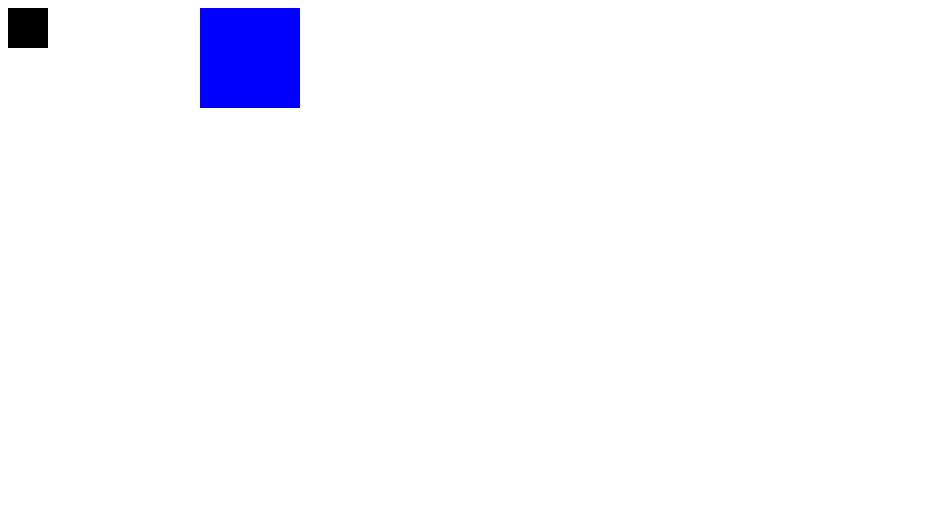
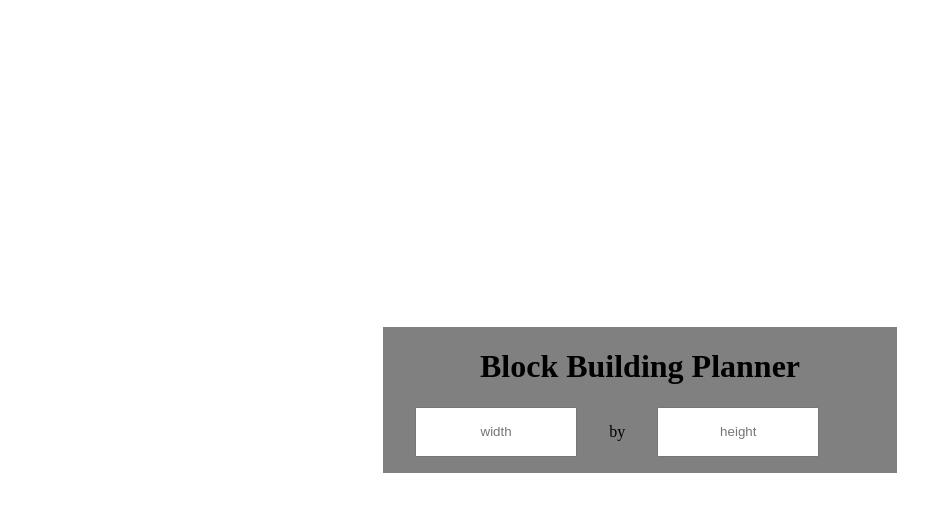
Before and after one commit to jonathanrivard/blockbuildplanner, a plain HTML site: page index.html in a window 1280 px wide. Shown: the whole page, without its empty margins (0-952 px from the left). Drawn offline with Linux system fonts and the light colour scheme.

Commit message:
Prototype working, need to create item object

```diff
--- a/css/style.css
+++ b/css/style.css
@@ -1,14 +1,48 @@
-#item-container {
+#main-container {
     position: absolute;
-    width: 40px;
-    height: 40px;
-    background-color: black;
+    width: auto;
+    height: auto;
+    background-color: gray;
 }
 
-#test {
-    position: absolute;
-    left: 200px;
-    width: 100px;
-    height: 100px;
-    background-color: blue;
+#main-container #header {
+    display: flex;
+    flex-direction: column;
+    align-items: center;
 }
+
+#main-container #header h1 {
+
+}
+
+#main-container #header #levels {
+
+}
+
+#main-container #header #settings {
+    display: flex;
+    flex-direction: row;
+}
+
+#main-container #header #settings input{
+    width: 30%;
+    margin: 0rem 2rem;
+    text-align: center;
+}
+
+#main-container #item-container {
+    width: auto;
+    height: auto;
+    background-color: gray;
+    display: grid;
+    grid-template-rows: auto;
+    grid-template-columns: 1fr 1fr 1fr 1fr 1fr;
+    grid-gap: 0.5rem;
+    padding: 0.5rem;
+}
+
+#main-container #item-container .item {
+    background-color: lightgray;
+    width: 5rem;
+    height: 5rem;
+}
--- a/index.html
+++ b/index.html
@@ -8,9 +8,20 @@
     <link rel="stylesheet" href="./css/style.css">
 </head>
 <body>
-    <div id="item-container"></div>
-    <div id="test"></div>
+    <div id="main-container">
+        <div id="header">
+            <h1>Block Building Planner</h1>
+            <div id="levels"></div>
+            <div id="settings">
+                <input type="text" placeholder="width" id="widthInput" onchange="refreshItemContainer()">
+                <p>by</p>
+                <input type="text" placeholder="height" id="heightInput" onchange="refreshItemContainer()">
+            </div>
+        </div>
+        <div id="item-container"></div>
+    </div>
 </body>
-<script src="./js/DragAndDrop.js"></script>
+<script src="./js/Dragable.js"></script>
+<script src="./js/Zoomable.js"></script>
 <script src="./js/main.js"></script>
 </html>
--- a/js/DragAndDrop.js
+++ b/js/Dragable.js
@@ -1,4 +1,4 @@
-console.log("Drag and Drop Module Loaded");
+console.log("Dragable Module Loaded");
 
 //Drag and Drop Class
 //Created by Jonathan Rivard
@@ -6,7 +6,7 @@ console.log("Drag and Drop Module Loaded");
 // 11/28/19
 //By creating this class and passing in a item, that item will become drag and drop
 
-class DragAndDrop {
+class Dragable {
     constructor(item){
         item.style.position = "absolute"; //Set item's position to absolute
 
--- /dev/null
+++ b/js/Zoomable.js
@@ -0,0 +1,24 @@
+console.log("Zoomable Module Loaded");
+
+class Zoomable {
+    constructor(item){
+        item.style.position = "absolute";
+        var scale = 1;
+        var negitiveScale = false;
+        var scaleLimits = [0.1, 5.0];
+
+        document.onwheel = function(event){
+            var delta = event.deltaY * -0.02;
+            scale = scale + delta;
+            if(negitiveScale =! false && scale < 0){
+                scale = 0;
+            }
+            if(scale < scaleLimits[0]){
+                scale = scaleLimits[0];
+            }else if (scale > scaleLimits[1]){
+                scale = scaleLimits[1];
+            }
+            item.style.transform = "scale(" + scale + ", " + scale + ")";
+        }
+    }
+}
--- a/js/main.js
+++ b/js/main.js
@@ -1,8 +1,73 @@
-console.log("Javascript File Loaded");
+console.log("main.js File Loaded");
 var items = new Array();
-var container = document.getElementById("item-container");
-var test = document.getElementById("test");
+var container = document.getElementById("main-container");
+var itemContainer = document.getElementById("item-container");
 
-//Make divs dragable
-new DragAndDrop(container);
-new DragAndDrop(test);
+//Create Body zoom and drag move
+new Zoomable(container);
+new Dragable(container);
+
+//Center the inital container
+centerContainer();
+
+
+//Functions
+//Center the main container on the screen
+function centerContainer(){
+    //Get width/height of window and container
+    var totalWidth = window.innerWidth;
+    var totalHeight = window.innerHeight;
+    var containerWidth = container.offsetWidth;
+    var containerHeight = container.offsetHeight;
+
+    //Find the diff in width/height
+    var width = totalWidth - containerWidth;
+    var height = totalHeight - containerHeight;
+
+    //Center the container using that difference
+    container.style.left = width/2 + "px";
+    container.style.top = height/2 + "px";
+
+    //Stay on top of container
+    if (totalHeight < containerHeight) {
+        container.style.top = 100 + "px";
+    }
+}
+
+//Refresh and create items based on passed width and height
+function createItems(w, h){
+    //Remove all items from the item container
+    for(var i = 0; i < items.length; i++){
+        items[i].parentElement.removeChild(items[i]);
+    }
+
+    //Clear the item object
+    items = new Array();
+
+    //Set the item container grid template for the correct amount of columns
+    //Get string of 1fr per column
+    var temp = "";
+    for(var i = 0; i < w; i++){
+        temp += "1fr ";
+    }
+    //Set columns property to 1fr per column
+    itemContainer.style.gridTemplateColumns = temp;
+
+    //Create new items based on paramenters
+    for(var i = 0; i < w * h; i++){
+        var newItem = document.createElement("div");
+        newItem.className = "item";
+        itemContainer.appendChild(newItem);
+        items.push(newItem);
+    }
+
+    //Center the container
+    centerContainer();
+}
+
+function refreshItemContainer(){
+    var width = document.getElementById("widthInput").value;
+    var height = document.getElementById("heightInput").value;
+    console.log(width);
+    createItems(parseFloat(width), parseFloat(height));
+}
```
